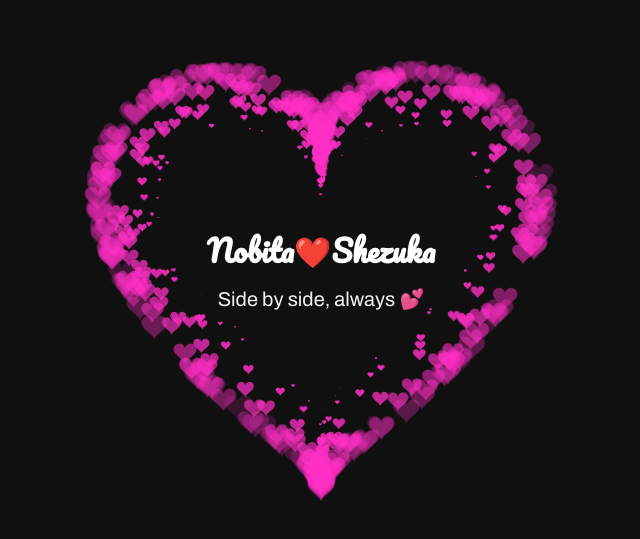
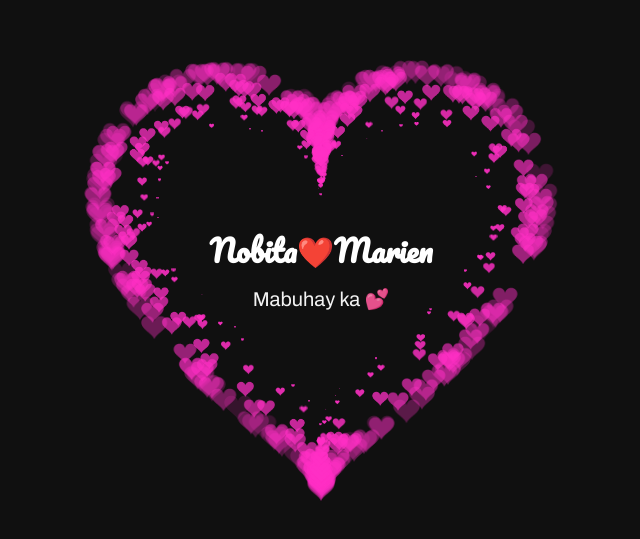
Before and after one commit to damor06/mariheart, a plain HTML site: page index.html in a window 1280 px wide. Shown: the part 123-662 px from the top of the page, without its empty margins (319-959 px from the left). Drawn offline with Linux system fonts and the light colour scheme.

Commit message:
Update index.html

```diff
--- a/index.html
+++ b/index.html
@@ -351,8 +351,8 @@
       })(document.getElementById("pinkboard"));
     </script>
     <div class="namebox">
-      <h1>Nobita&#10084;&#65039;Shezuka</h1>
-      <p class="message">Side by side, always 💕</p>
+      <h1>Nobita&#10084;&#65039;Marien</h1>
+      <p class="message">Mabuhay ka 💕</p>
     </div>
   </body>
 </html>
```
